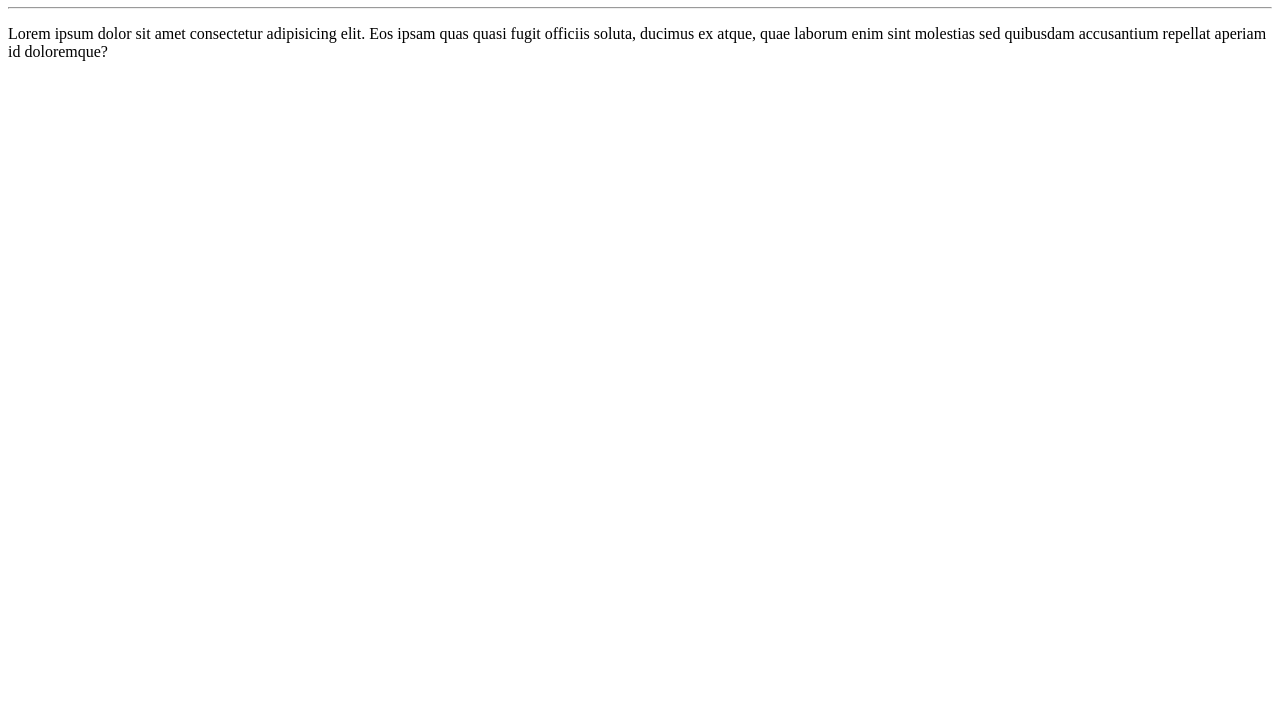
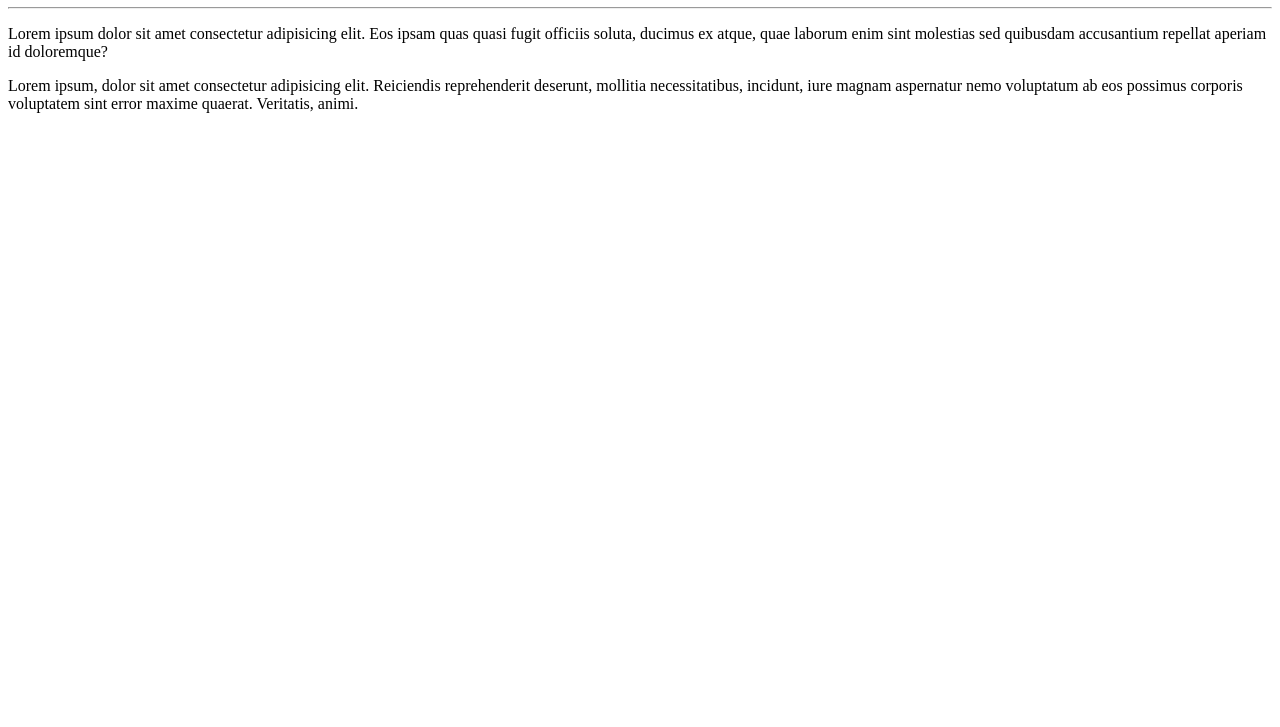
Before and after one commit to LauraCoelho00/Guanabara-Aula-2, a plain HTML site: page site-exemplo/index.html in a window 1280 px wide. Shown: the part 73-800 px from the top of the page. Drawn offline with Linux system fonts and the light colour scheme.

Commit message:
adicionei um paragrafo

```diff
--- a/site-exemplo/index.html
+++ b/site-exemplo/index.html
@@ -9,5 +9,6 @@
     <h1>Ola, mundo</h1>
     <hr>
     <p>Lorem ipsum dolor sit amet consectetur adipisicing elit. Eos ipsam quas quasi fugit officiis soluta, ducimus ex atque, quae laborum enim sint molestias sed quibusdam accusantium repellat aperiam id doloremque?</p>
+    <p>Lorem ipsum, dolor sit amet consectetur adipisicing elit. Reiciendis reprehenderit deserunt, mollitia necessitatibus, incidunt, iure magnam aspernatur nemo voluptatum ab eos possimus corporis voluptatem sint error maxime quaerat. Veritatis, animi.</p>
 </body>
 </html>
```
